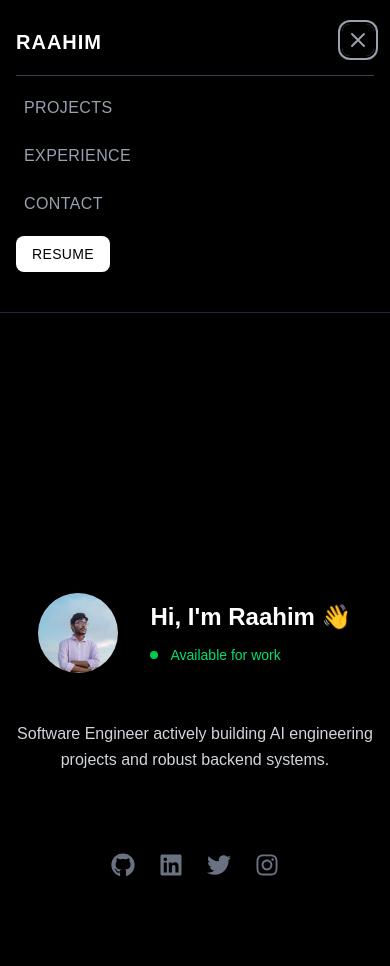
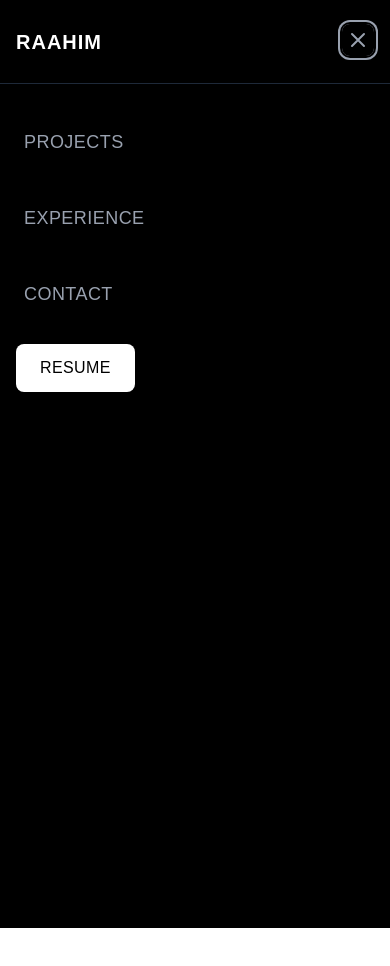
Before and after one commit to raahimanowar/portfolio, a Next.js app: page / in a window 390 px wide. Both pictures are taken after a click on the button "Open mobile menu". Shown: the top 966 px of the page. After the commit the page ends 928 px from the top, so only its background shows below. Built offline with nearby package versions, Linux system fonts and the light colour scheme.

Commit message:
fix navbar for small device view

```diff
--- a/app/components/ResponsiveNavbar.tsx
+++ b/app/components/ResponsiveNavbar.tsx
@@ -91,16 +91,16 @@ const ResponsiveNavbar: React.FC = () => {
 
       {/* Mobile menu */}
       {isMenuOpen && (
-        <div className="md:hidden mt-4 pb-4 border-t border-gray-700">
-          <div className="flex flex-col space-y-4 pt-4">
+        <div className="md:hidden fixed inset-0 top-[84px] bg-black z-50">
+          <div className="flex flex-col space-y-6 px-4 pt-8">
             {navigationItems.map((item) => (
               <Link
                 key={item.href}
                 href={item.href}
                 className={
                   item.isButton
-                    ? "bg-white text-black px-4 py-2 rounded-lg hover:bg-gray-200 transition-colors font-medium text-sm uppercase tracking-wide w-fit focus:outline-none focus:ring-2 focus:ring-gray-400 focus:ring-offset-2 focus:ring-offset-black"
-                    : "text-gray-400 hover:text-white transition-colors px-2 py-1 uppercase tracking-wide focus:outline-none focus:ring-2 focus:ring-gray-400 focus:ring-offset-2 focus:ring-offset-black rounded-sm"
+                    ? "bg-white text-black px-6 py-3 rounded-lg hover:bg-gray-200 transition-colors font-medium text-base uppercase tracking-wide w-fit focus:outline-none focus:ring-2 focus:ring-gray-400 focus:ring-offset-2 focus:ring-offset-black"
+                    : "text-gray-400 hover:text-white transition-colors px-2 py-3 text-lg uppercase tracking-wide focus:outline-none focus:ring-2 focus:ring-gray-400 focus:ring-offset-2 focus:ring-offset-black rounded-sm"
                 }
                 onClick={closeMenu}
                 {...(item.isButton && { 'aria-label': 'Download resume' })}
```
